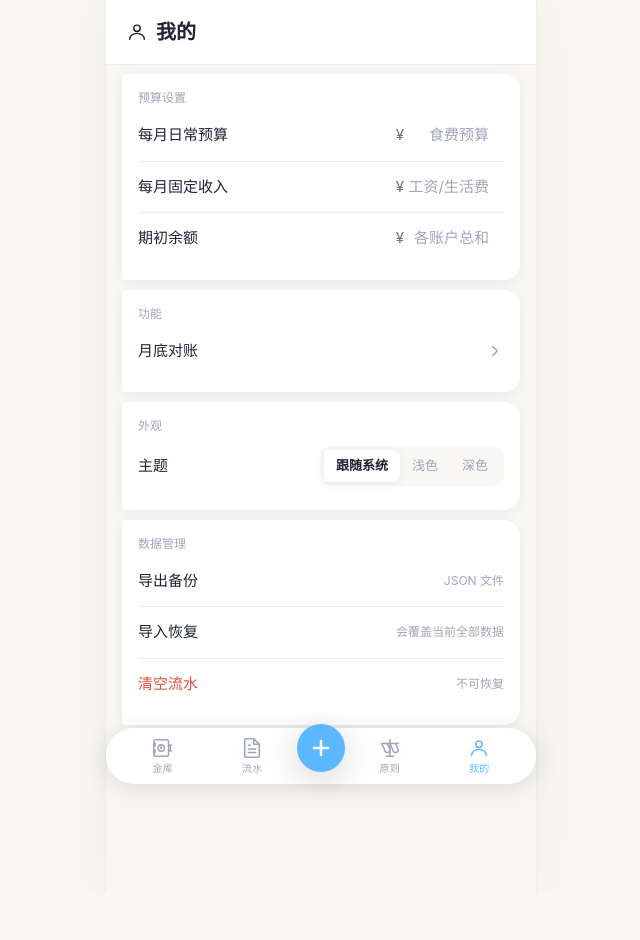
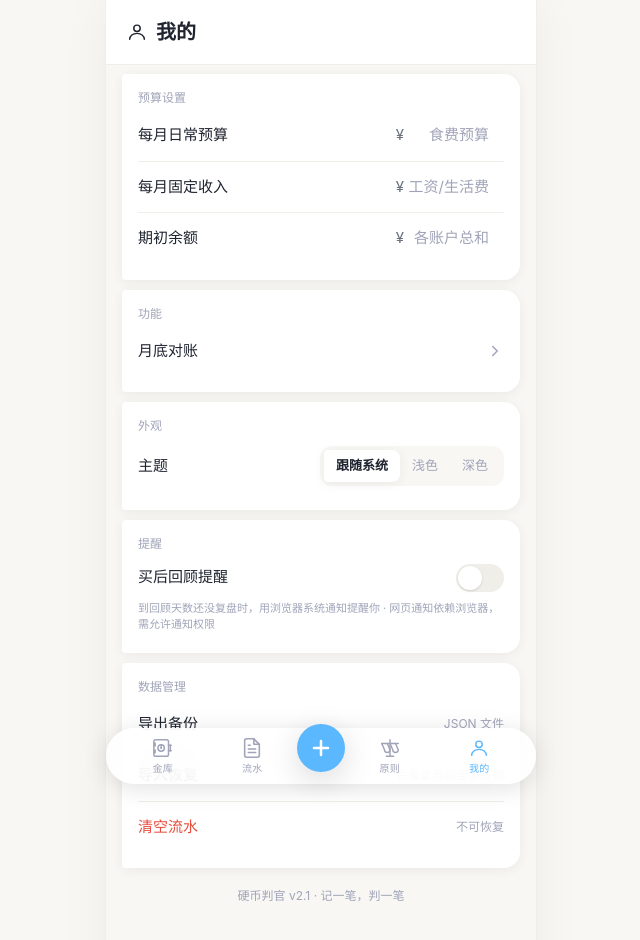
Before and after one commit to HopeYin/CoinJudge, a React (Vite) app: page /#/mine in a window 1280 px wide. Shown: the top 940 px of the page, without its empty margins (319-959 px from the left). Before the commit the page ends 893 px from the top, so only its background shows below. Built offline with nearby package versions, Linux system fonts and the light colour scheme.

Commit message:
[P3] P3-2 系统通知：Mine页买后回顾提醒开关(请求浏览器权限,失败给大白话指引) + App启动/每30分钟检查待回顾,同日最多提醒一次 + 全局轻提示toast

```diff
--- a/src/App.tsx
+++ b/src/App.tsx
@@ -8,6 +8,7 @@ import AppRoutes from './router'
 import TabBar from './components/TabBar'
 import RecordModal from './components/RecordModal'
 import { useStore } from './store/store'
+import { useReviewNotify } from './lib/notify'
 
 /** 根据 settings.theme 切换 .dark；auto 时监听系统偏好 */
 function useTheme() {
@@ -39,6 +40,7 @@ function PageOutlet() {
 
 export default function App() {
   useTheme()
+  useReviewNotify() // P3-2：有待回顾时发浏览器系统通知
   return (
     <HashRouter>
       <div className="shell min-h-screen bg-bg relative">
--- /dev/null
+++ b/src/lib/notify.ts
@@ -0,0 +1,51 @@
+/**
+ * 系统通知（文档 P3-2）：有"买后该回顾"的东西时，用浏览器系统通知提醒
+ * - 网页通知完全依赖浏览器能力，用户需允许通知权限
+ * - App 启动时查一次；打开期间每 30 分钟查一次，同一天最多提醒一回
+ */
+import { useEffect } from 'react'
+import { useStore } from '../store/store'
+import { pendingReview } from '../store/derived'
+import { todayStr } from './date'
+
+let lastNotifyDate = '' // 本次运行内，哪天提醒过
+
+function checkAndNotify() {
+  if (typeof Notification === 'undefined') return
+  if (Notification.permission !== 'granted') return
+  const today = todayStr()
+  if (lastNotifyDate === today) return
+  const pending = pendingReview(useStore.getState().records)
+  if (pending.length === 0) return
+  lastNotifyDate = today
+  new Notification('硬币判官', {
+    body: `你有 ${pending.length} 笔买的东西该回顾了，还记得用起来值不值吗？`,
+    icon: '/pwa-192.png',
+  })
+}
+
+/** 挂载后：立即查一次 + 每 30 分钟查一次 */
+export function useReviewNotify() {
+  const enabled = useStore((s) => s.settings.notifyEnabled)
+  useEffect(() => {
+    if (!enabled) return
+    checkAndNotify()
+    const timer = window.setInterval(checkAndNotify, 30 * 60 * 1000)
+    return () => window.clearInterval(timer)
+  }, [enabled])
+}
+
+/** 打开开关：先请求浏览器权限，返回是否成功启用 */
+export async function enableNotify(): Promise<{ ok: boolean; reason?: string }> {
+  if (typeof Notification === 'undefined') {
+    return { ok: false, reason: '当前浏览器不支持系统通知' }
+  }
+  if (Notification.permission === 'granted') return { ok: true }
+  if (Notification.permission === 'denied') {
+    return { ok: false, reason: '浏览器已拒绝通知权限，请在地址栏左侧的站点设置里手动允许' }
+  }
+  const result = await Notification.requestPermission()
+  return result === 'granted'
+    ? { ok: true }
+    : { ok: false, reason: '未获得通知权限，提醒不会发出' }
+}
--- a/src/pages/MinePage.tsx
+++ b/src/pages/MinePage.tsx
@@ -11,6 +11,7 @@ import { IconPerson, IconChevron } from '../components/icons'
 import { useStore } from '../store/store'
 import { formatYMD, todayStr } from '../lib/date'
 import { buildBackup, parseBackup } from '../lib/backup'
+import { enableNotify } from '../lib/notify'
 import { useBackClose } from '../lib/useBackClose'
 
 interface MoneyRowProps {
@@ -51,6 +52,7 @@ export default function MinePage() {
   const importAll = useStore((s) => s.importAll)
   const clearRecords = useStore((s) => s.clearRecords)
   const setTheme = useStore((s) => s.setTheme)
+  const setNotifyEnabled = useStore((s) => s.setNotifyEnabled)
 
   const [tip, setTip] = useState<{ ok: boolean; text: string } | null>(null)
   const fileRef = useRef<HTMLInputElement>(null)
@@ -66,6 +68,21 @@ export default function MinePage() {
   const showTip = (ok: boolean, text: string) => {
     setTip({ ok, text })
     window.setTimeout(() => setTip(null), 3000)
+  }
+
+  /* ── 通知开关（P3-2）── */
+  const handleNotifyToggle = async () => {
+    if (settings.notifyEnabled) {
+      setNotifyEnabled(false)
+      return
+    }
+    const result = await enableNotify()
+    if (result.ok) {
+      setNotifyEnabled(true)
+      showTip(true, '已开启买后回顾提醒')
+    } else {
+      showTip(false, result.reason ?? '开启失败')
+    }
   }
 
   /* ── 导出备份 ── */
@@ -181,6 +198,32 @@ export default function MinePage() {
         </div>
       </div>
 
+      {/* 提醒 */}
+      <div className="bg-card rounded-l shadow-card mx-4 mt-2.5 p-4">
+        <div className="text-xs text-text-3 mb-1">提醒</div>
+        <div className="flex items-center justify-between py-2">
+          <span className="text-[15px] text-text-1">买后回顾提醒</span>
+          <button
+            type="button"
+            role="switch"
+            aria-checked={settings.notifyEnabled}
+            onClick={handleNotifyToggle}
+            className={`pressable w-12 h-7 rounded-full relative transition-colors ${
+              settings.notifyEnabled ? 'bg-primary' : 'bg-border'
+            }`}
+          >
+            <span
+              className={`absolute top-0.5 w-6 h-6 rounded-full bg-white shadow transition-all ${
+                settings.notifyEnabled ? 'left-[22px]' : 'left-0.5'
+              }`}
+            />
+          </button>
+        </div>
+        <p className="text-[11px] text-text-3 pb-1">
+          到回顾天数还没复盘时，用浏览器系统通知提醒你 · 网页通知依赖浏览器，需允许通知权限
+        </p>
+      </div>
+
       {/* 数据管理 */}
       <div className="bg-card rounded-l shadow-card mx-4 mt-2.5 p-4">
         <div className="text-xs text-text-3 mb-1">数据管理</div>
@@ -210,10 +253,22 @@ export default function MinePage() {
             e.target.value = ''
           }}
         />
-        {tip && (
-          <p className={`text-xs pt-2 ${tip.ok ? 'text-success' : 'text-danger'}`}>{tip.text}</p>
-        )}
       </div>
+
+      {/* 全局轻提示 */}
+      {tip && (
+        <div
+          className={`modal-fixed bottom-24 left-0 right-0 z-[95] flex justify-center pointer-events-none`}
+        >
+          <span
+            className={`px-4 py-2 rounded-full text-xs text-white shadow-float ${
+              tip.ok ? 'bg-success' : 'bg-danger'
+            }`}
+          >
+            {tip.text}
+          </span>
+        </div>
+      )}
 
       <p className="text-center text-xs text-text-3 py-5">硬币判官 v2.1 · 记一笔，判一笔</p>
 
```
